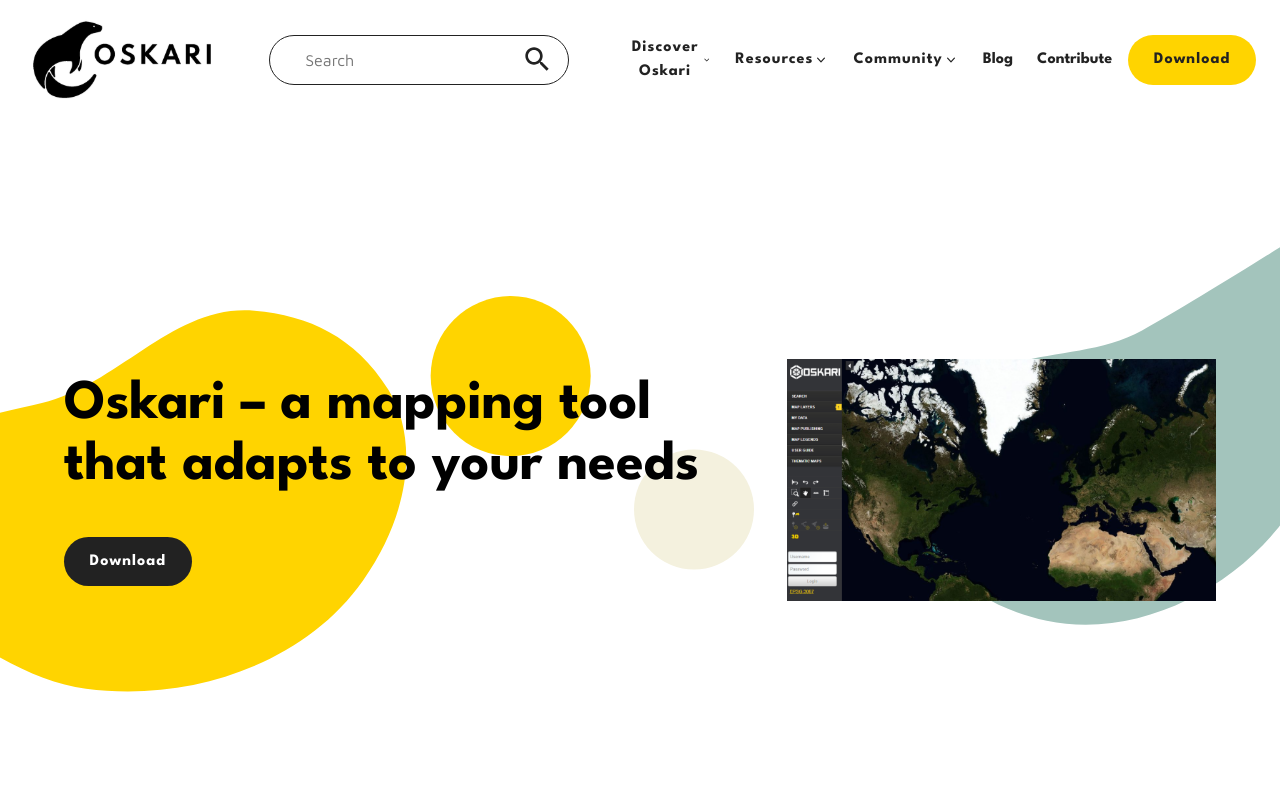
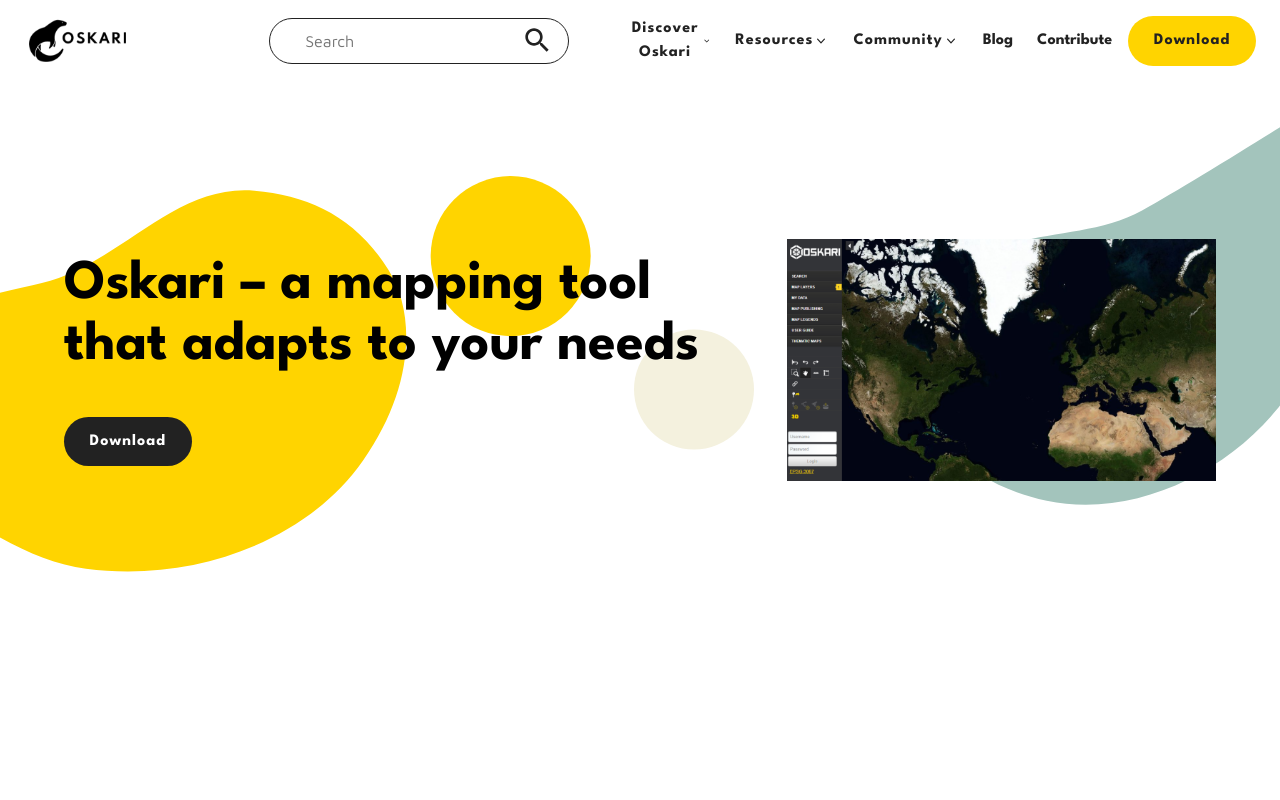
Before and after one commit to testomuli/Oskari-web-nextjs, a Next.js app: page / in a window 1280 px wide. Shown: the top 800 px of the page. Built offline with nearby package versions, Linux system fonts and the light colour scheme.

Commit message:
feat(navigation): sticky navigation

```diff
--- a/components/Navigation/Navigation.tsx
+++ b/components/Navigation/Navigation.tsx
@@ -5,7 +5,6 @@
 
 export default function Navigation() {
   return (
-    <>
     <header className='nav'>
       <div className='nav__wrapper container--content'>
         <div className='nav__container'>
@@ -28,7 +27,5 @@
         </div>
       </div>
     </header>
-      <div className='nav__spacer'></div>
-    </>
   )
 }
--- a/styles/_navigation.scss
+++ b/styles/_navigation.scss
@@ -2,10 +2,8 @@
   --padding: 1rem;
   width: 100%;
   z-index: 20;
-  position: fixed;
+  position: sticky;
   top: 0;
-  left: 0;
-  right: 0;
   background-color: var(--color-light);
   color: var(--color-dark);
 
@@ -27,7 +25,6 @@
 
     @media screen and (max-width: 1200px) {
       grid-template-columns: 1.5fr 1fr;
-      --navigation-height: 5rem;
     }
   }
 
@@ -59,11 +56,6 @@
     @media screen and (max-width: 1200px) {
       display: none;
     }
-  }
-
-  &__spacer {
-    width: 100%;
-    height: var(--navigation-height);
   }
 }
 .navMenu {
--- a/styles/_variables.scss
+++ b/styles/_variables.scss
@@ -19,7 +19,11 @@
   // LAYOUT
   --container-width: 1920px;
   --container-content-width: 90rem; // 1440px on 16px base
-  --navigation-height: 120px;
+  --navigation-height: 5rem;
+  @media screen and (max-width: 1200px) {
+    grid-template-columns: 1.5fr 1fr;
+    --navigation-height: 5rem;
+  }
 
   // BREAKPOINTS
   --breakpoint-sm: 576px;
--- a/styles/hero.module.scss
+++ b/styles/hero.module.scss
@@ -8,11 +8,12 @@
     justify-content: center;
     align-items: center;
     position: relative;
+    transform: translateY(calc(var(--navigation-height) * -1));
     @media screen and (max-width: 992px) {
       min-height: 100vh;
-      align-items: flex-start;
+      align-items: center;
+      justify-content: center;
       aspect-ratio: unset;
-      padding: 4rem 0;
     }
   }
 
--- a/styles/main.scss
+++ b/styles/main.scss
@@ -23,7 +23,6 @@
 html,
 body {
   max-width: 100vw;
-  overflow-x: hidden;
 }
 
 html {
--- a/styles/search.module.scss
+++ b/styles/search.module.scss
@@ -23,7 +23,6 @@
     padding: 0.8rem 2.2rem;
     padding-right: calc(1rem + 32px + 0.5rem);
     width: 300px;
-    height: 50px;
 
     &:focus,
     &:active {
```
Lines whose indentation alone changed are shown as unchanged.
